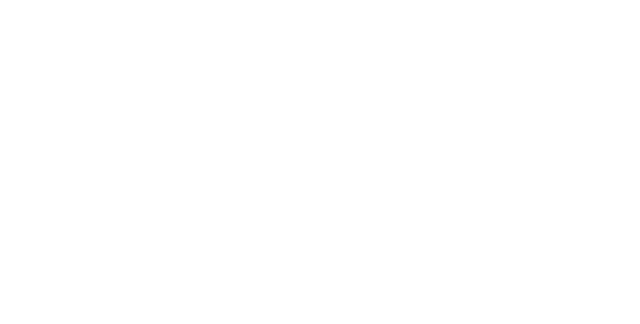
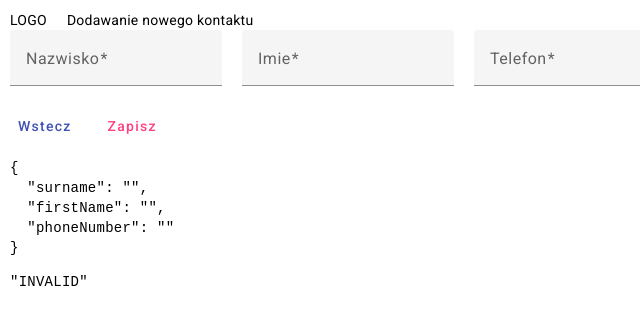
Before and after one commit to Hekterek/app-kontakty, an Angular app: page /contact-add in a window 1280 px wide. Before the commit this address led to /. Shown: the top 324 px of the page, without its empty margins (0-640 px from the left). Built offline with nearby package versions, Linux system fonts and the light colour scheme.

Commit message:
add ContactAddComponent

```diff
--- a/src/app/app-routing.module.ts
+++ b/src/app/app-routing.module.ts
@@ -1,5 +1,6 @@
 import { NgModule } from '@angular/core';
 import { RouterModule, Routes } from '@angular/router';
+import { ContactAddComponent } from './contacts/contact-add/contact-add.component';
 import { ContactDetailsComponent } from './contacts/contact-details/contact-details.component';
 import { ContactsListComponent } from './contacts/contacts-list/contacts-list.component';
 
@@ -7,6 +8,7 @@
   { path: '', redirectTo: 'contacts', pathMatch: 'full' },
   { path: 'contacts', component: ContactsListComponent },
   { path: 'contact/:id', component: ContactDetailsComponent },
+  { path: 'contact-add', component: ContactAddComponent },
 ];
 
 @NgModule({
--- /dev/null
+++ b/src/app/contacts/contact-add/contact-add.component.html
@@ -0,0 +1,24 @@
+<app-header>
+    <span content>Dodawanie nowego kontaktu</span>
+</app-header>
+
+<form [formGroup]="contactForm">
+    <mat-form-field class="example-full-width">
+        <mat-label>Nazwisko</mat-label>
+        <input formControlName="surname" matInput placeholder="Podaj nazwisko">
+    </mat-form-field>
+    <mat-form-field class="example-full-width">
+        <mat-label>Imie</mat-label>
+        <input formControlName="firstName" matInput placeholder="Podaj imie">
+    </mat-form-field>
+    <mat-form-field class="example-full-width">
+        <mat-label>Telefon</mat-label>
+        <input formControlName="phoneNumber" matInput placeholder="Podaj num telefonu">
+    </mat-form-field>
+</form>
+
+<button [routerLink]="['/contacts']" mat-button color="primary">Wstecz</button>
+<button mat-button color="accent">Zapisz</button>
+
+<pre>{{ contactForm.value | json }}</pre>
+<pre>{{ contactForm.status | json }}</pre>
--- /dev/null
+++ b/src/app/contacts/contact-add/contact-add.component.scss
@@ -0,0 +1,4 @@
+mat-form-field,
+button {
+  margin-right: 20px;
+}
--- /dev/null
+++ b/src/app/contacts/contact-add/contact-add.component.ts
@@ -0,0 +1,25 @@
+import { Component, OnInit } from '@angular/core';
+import { FormBuilder, FormGroup, Validators } from '@angular/forms';
+
+@Component({
+  selector: 'app-contact-add',
+  templateUrl: './contact-add.component.html',
+  styleUrls: ['./contact-add.component.scss'],
+})
+export class ContactAddComponent implements OnInit {
+  contactForm: FormGroup = new FormGroup({});
+
+  constructor(private fb: FormBuilder) {}
+
+  ngOnInit(): void {
+    this.buildContactForm();
+  }
+  // model logiczny formularza
+  private buildContactForm() {
+    this.contactForm = this.fb.group({
+      surname: ['', Validators.required],
+      firstName: ['', Validators.required],
+      phoneNumber: ['', Validators.required],
+    });
+  }
+}
--- a/src/app/contacts/contact-details/contact-details.component.html
+++ b/src/app/contacts/contact-details/contact-details.component.html
@@ -6,4 +6,5 @@
 <p>Imie: {{contactDetails.firstName}}</p>
 <p>telefon: {{contactDetails.phoneNumber}}</p>
 
-<button [routerLink]="['/contacts']" type="button" class="btn btn-secondary">Wstecz</button>
+<!-- <button type="button">Wstecz</button> -->
+<button [routerLink]="['/contacts']" mat-button color="primary">Wstecz</button>
--- a/src/app/contacts/contacts-list/contacts-list.component.html
+++ b/src/app/contacts/contacts-list/contacts-list.component.html
@@ -24,7 +24,7 @@
 
 </table>
 
-<button mat-fab color="accent">
+<button [routerLink]="['/contact-add']" mat-fab color="accent">
     <mat-icon>add</mat-icon>
 </button>
 
```
Also changed, not shown: src/app/contacts/contacts.module.ts (+10 -1 lines), 1 other file (tests, documents, lock files or other folders).
